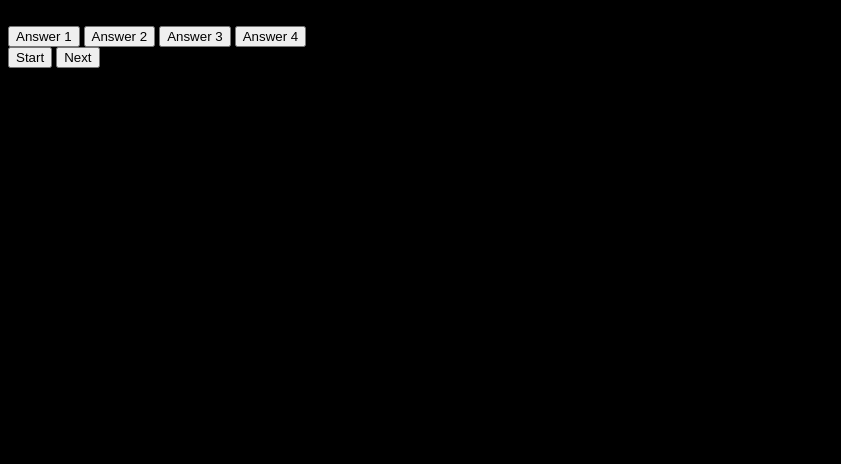
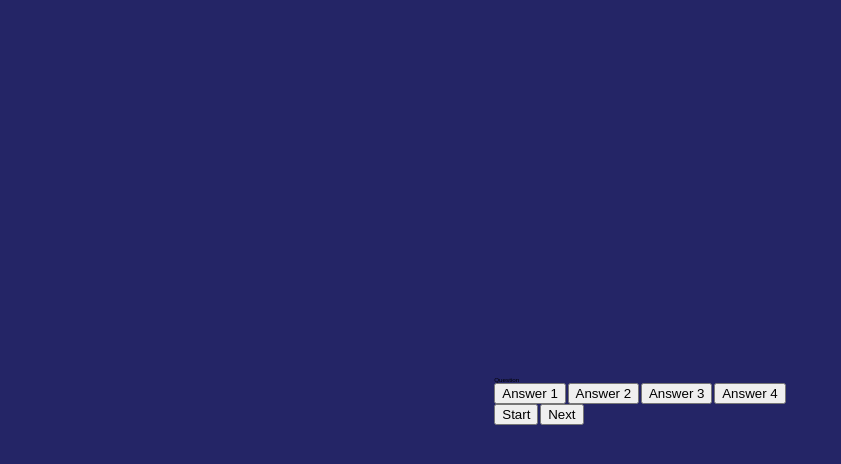
Before and after one commit to staten-island-tech/quiz-game-ryan-desnick, a website built with Parcel: page src/index.html in a window 1280 px wide. Shown: the whole page, without its empty margins (0-841 px from the left). Built offline with nearby package versions, Linux system fonts and the light colour scheme.

Commit message:
background

```diff
--- a/src/index.html
+++ b/src/index.html
@@ -7,7 +7,7 @@
     <link rel="stylesheet" href="scss/main.scss">
     <title>Quiz Game</title>
 </head>
-<body>
+<body class="">
     <script src="js/index.js"></script>
     <div class="container">
         <div class="hide" id="question-container">
--- /dev/null
+++ b/src/scss/_variables.scss
@@ -0,0 +1,5 @@
+//colors//
+
+$hue-neutral: rgb(36, 37, 102);
+$hue-wrong: rgba(255, 0, 0, 75);
+$hue-correct: rgba(0, 255, 0, 75);
--- a/src/scss/main.scss
+++ b/src/scss/main.scss
@@ -1,3 +1,28 @@
+@import "_variables.scss";
+
+html,
 body {
-  background-color: rgb(0, 0, 0);
+  margin: 0;
+  padding: 0;
+  box-sizing: border-box;
+  font-size: 62.5%;
+  font-family: Arial, Helvetica, sans-serif;
 }
+
+body {
+  display: flex;
+  justify-items: center;
+  justify-content: center;
+  height: 100vh;
+  width: 100vw;
+  align-items: center;
+  background-color: $hue-neutral;
+}
+
+body.correct {
+  background-color: $hue-correct;
+}
+
+body.wrong {
+  background-color: $hue-wrong;
+}
```
Also changed, not shown: dist/index.html, 2 other files.
